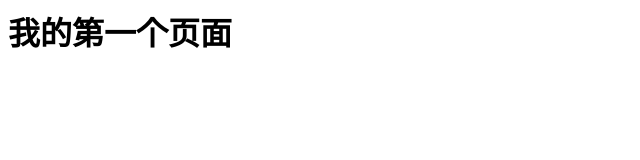
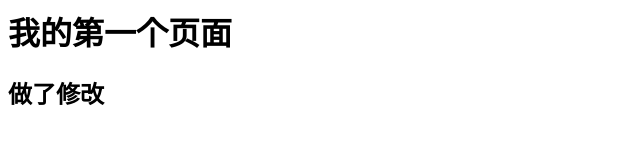
Before and after one commit to LtwMadrid/LtwMadrid.github.io, a plain HTML site: page index.html in a window 1280 px wide. Shown: the whole page, without its empty margins (0-640 px from the left). Drawn offline with Linux system fonts and the light colour scheme.

Commit message:
更新的内容

```diff
--- a/index.html
+++ b/index.html
@@ -1 +1,2 @@
 <h1> 我的第一个页面 </h1>
+<h2>做了修改</h2>
```
